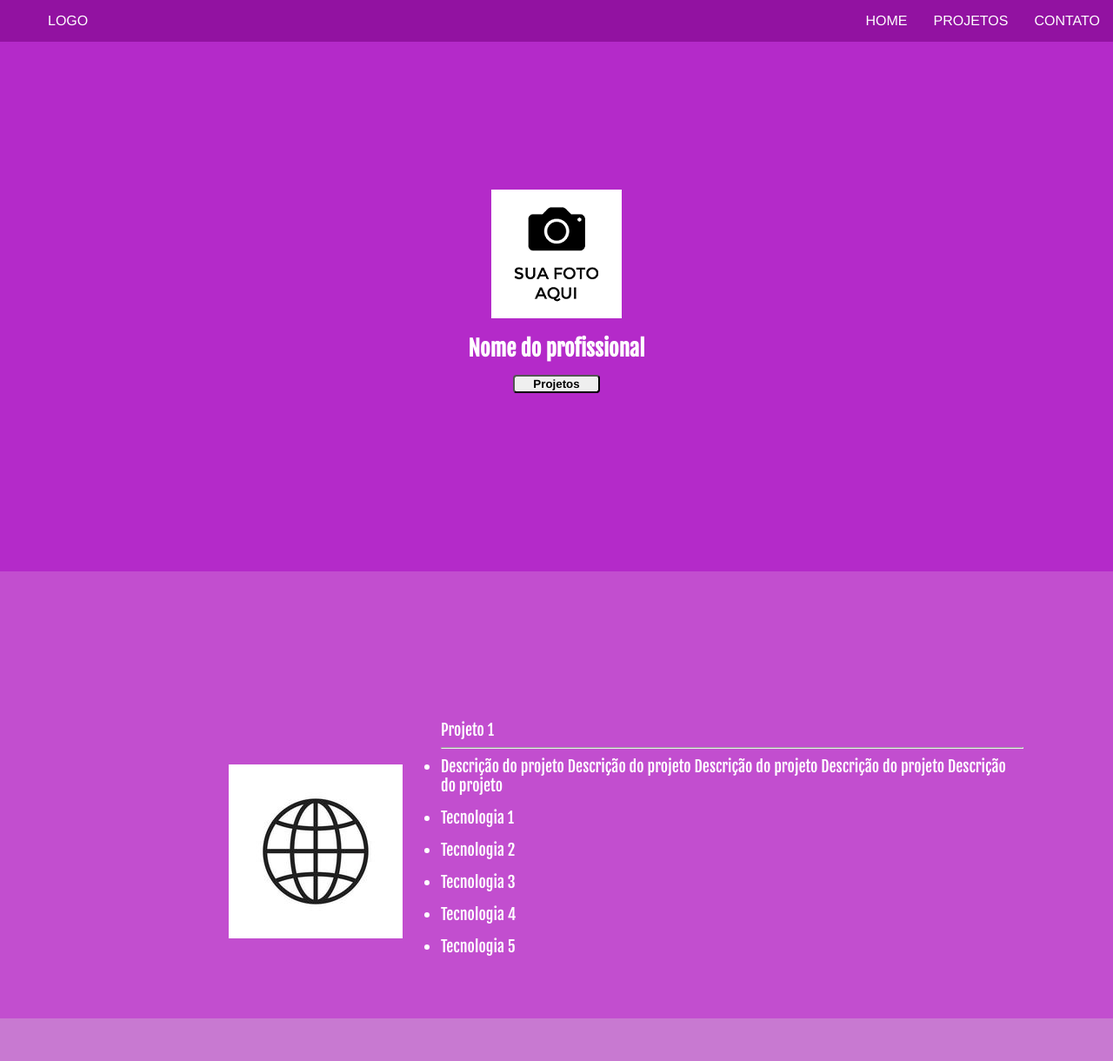
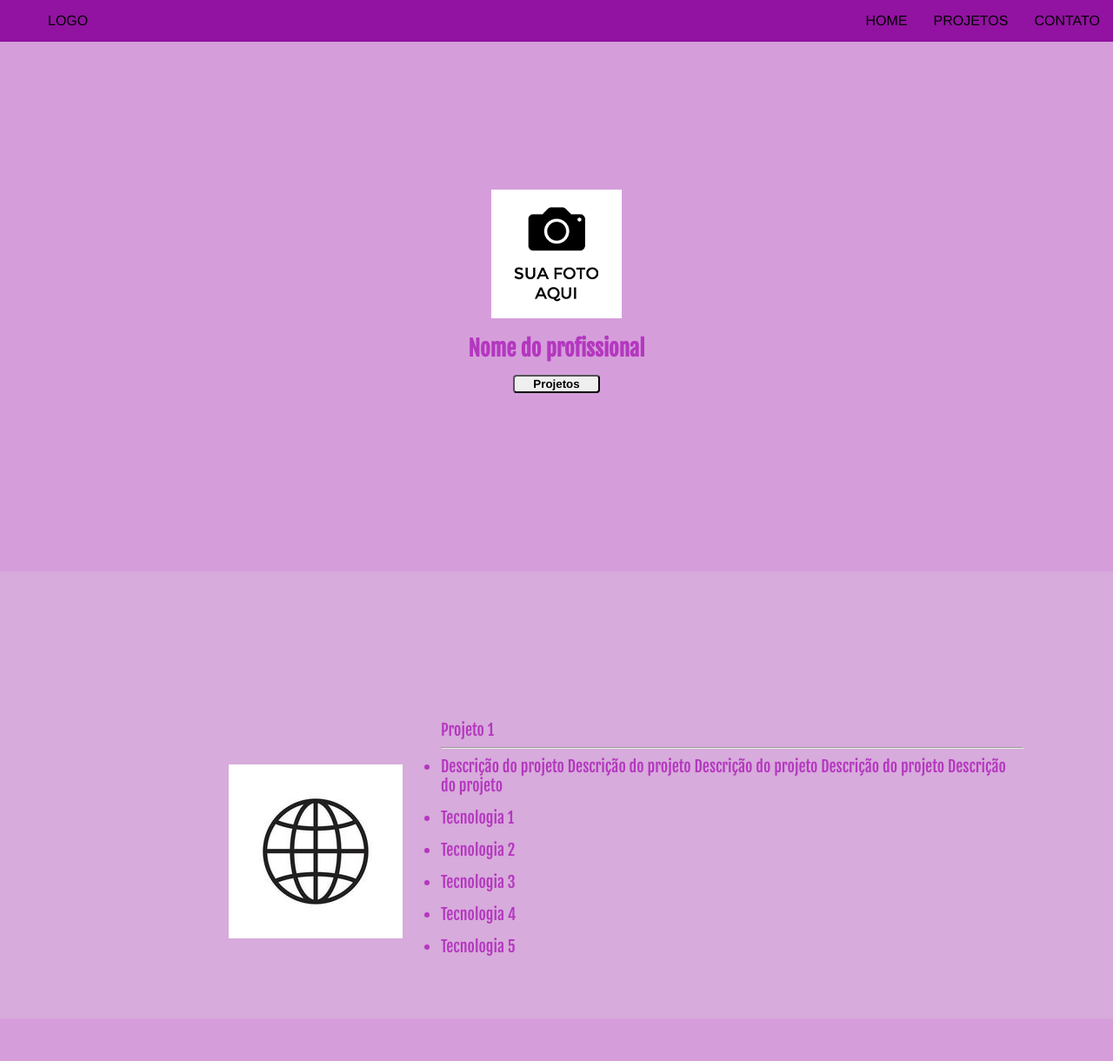
Before and after one commit to RaizaCirne/projeto-portfolio, a plain HTML site: page index.html in a window 1280 px wide. Shown: the top 1220 px of the page at 87% size. Drawn offline with Linux system fonts and the light colour scheme.

Commit message:
Modificando cores no CSS

```diff
--- a/assets/css/style.css
+++ b/assets/css/style.css
@@ -14,7 +14,7 @@ header {
 }
 
 #topmenu li {
-    color: white;
+    color: black;
     text-decoration: none;
     display: block;
     padding: 15px;
@@ -30,7 +30,7 @@ header {
     height: 609px;
     margin: 0 auto;
     text-align: center;
-    background:#b42ac9;
+    background:#d59edb;
 }
 
 .foto {
@@ -42,7 +42,7 @@ header {
 }
 
 h1 {
-    color: white;
+    color: #b437bf;
     margin: 0;
     padding-top: 15px;
     font-size: 25px;
@@ -74,7 +74,7 @@ button:hover {
 
 .section2 {
     display: flex;
-    background: #c24ecf;
+    background: #d7abdb;
 }
 
 .imagemprojeto {
@@ -84,8 +84,8 @@ button:hover {
 }
 
 .listaprojeto {
-    color: white;
     padding-top: 150px;
+    color: #b437bf;
 }
 
 li {
@@ -94,7 +94,7 @@ li {
 
 .section3 {
     display: flex;
-    background: #c879d1;
+    background: #d59edb;
 }
 
 .imagemprojeto2 {
@@ -105,7 +105,7 @@ li {
 
 .section4 {
     display: flex;
-    background:#d59edb;
+    background:#d7abdb;
 }
 
 footer {
```
